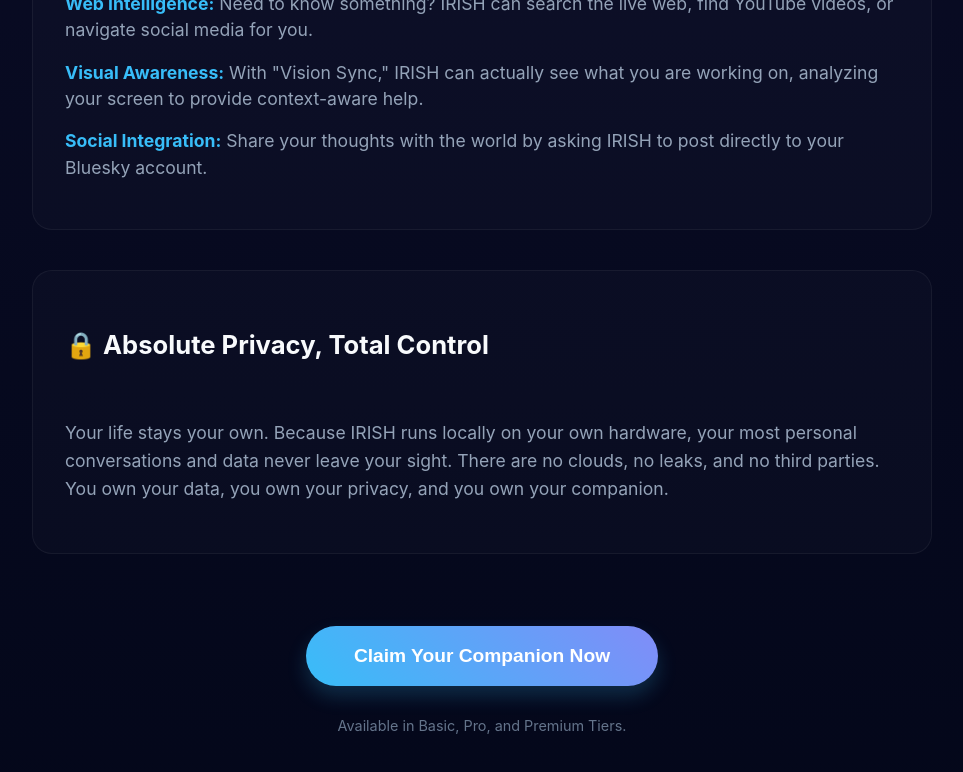
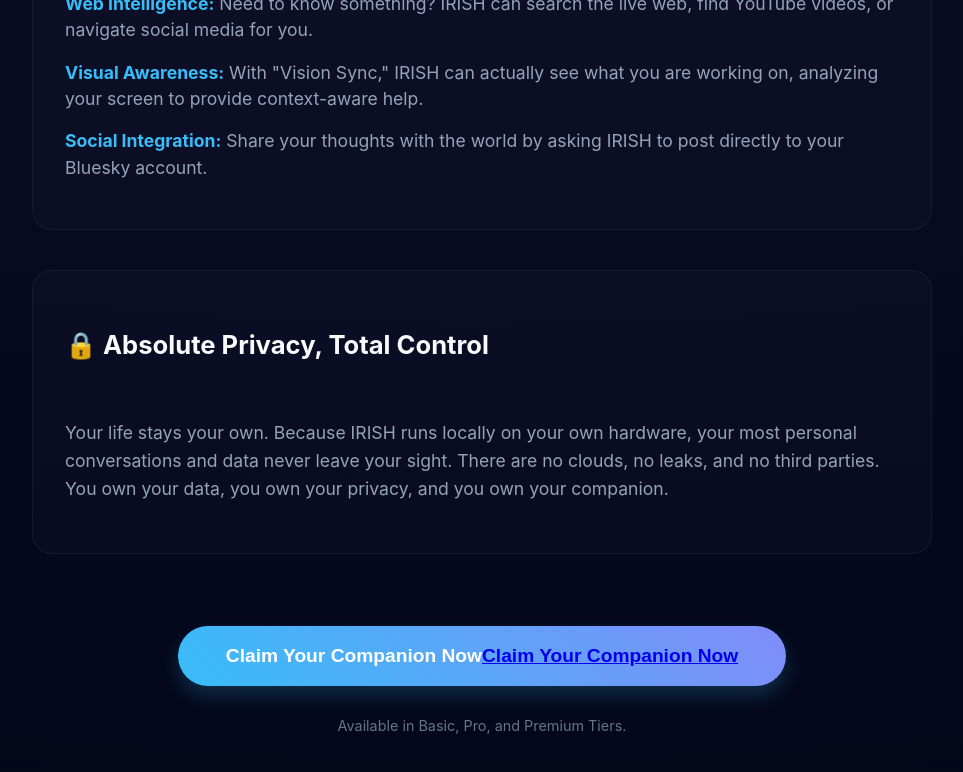
Before and after one commit to nabajyoticlaw/assistant, a Next.js app: page /feature in a window 1280 px wide. Shown: the part 4041-4813 px from the top of the page, without its empty margins (158-1121 px from the left). Built offline with nearby package versions, Linux system fonts and the light colour scheme.

Commit message:
Clean up project and remove deleted files

```diff
--- a/app/feature/page.tsx
+++ b/app/feature/page.tsx
@@ -210,7 +210,11 @@ export default function FeaturePage() {
           </div>
 
           <div className={styles.ctaContainer}>
-            <button className={styles.ctaButton}>Claim Your Companion Now</button>
+            <button className={styles.ctaButton}>Claim Your Companion Now
+              <a href="./activation" target="_blank" rel="noreferrer" className={styles.buttonSecondary}>
+               Claim Your Companion Now
+              </a>
+            </button>
             <p className={styles.ctaTierText}>Available in Basic, Pro, and Premium Tiers.</p>
           </div>
         </div>
```
